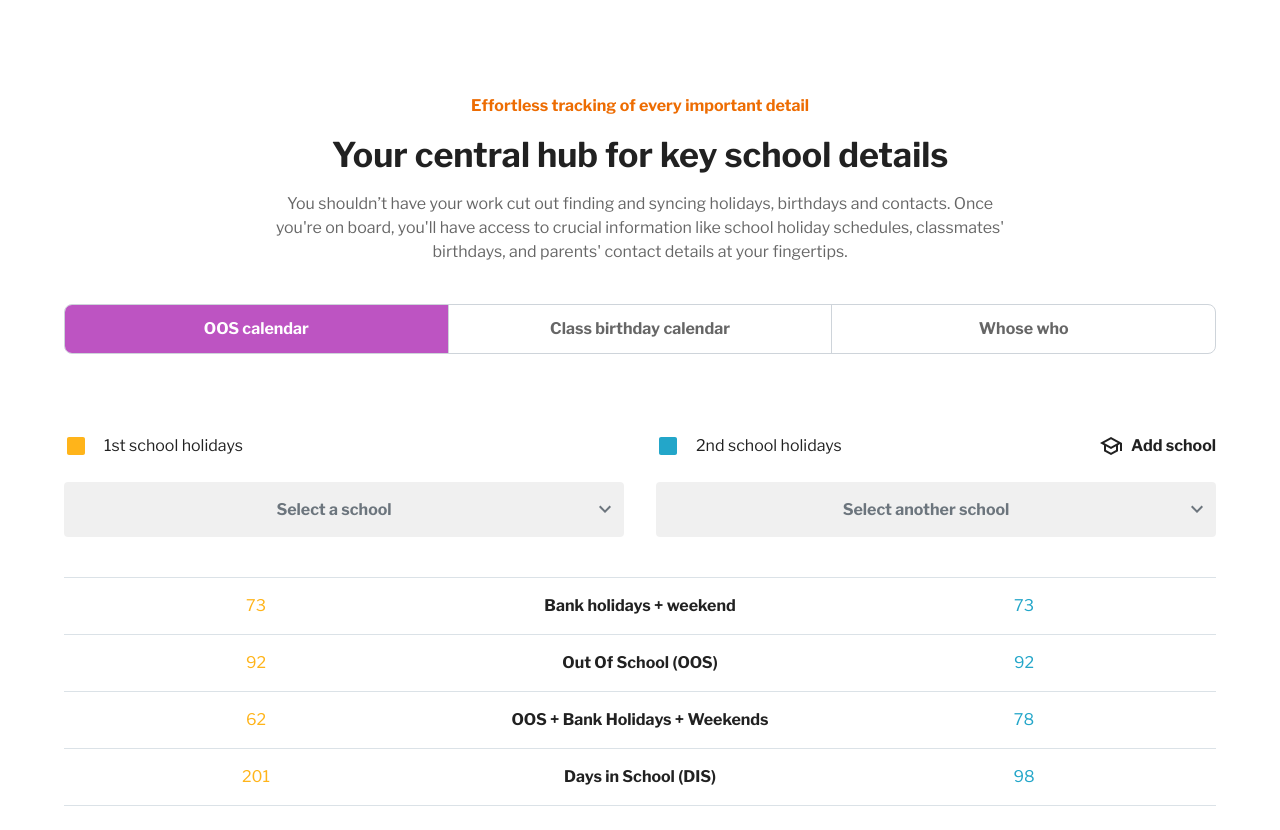
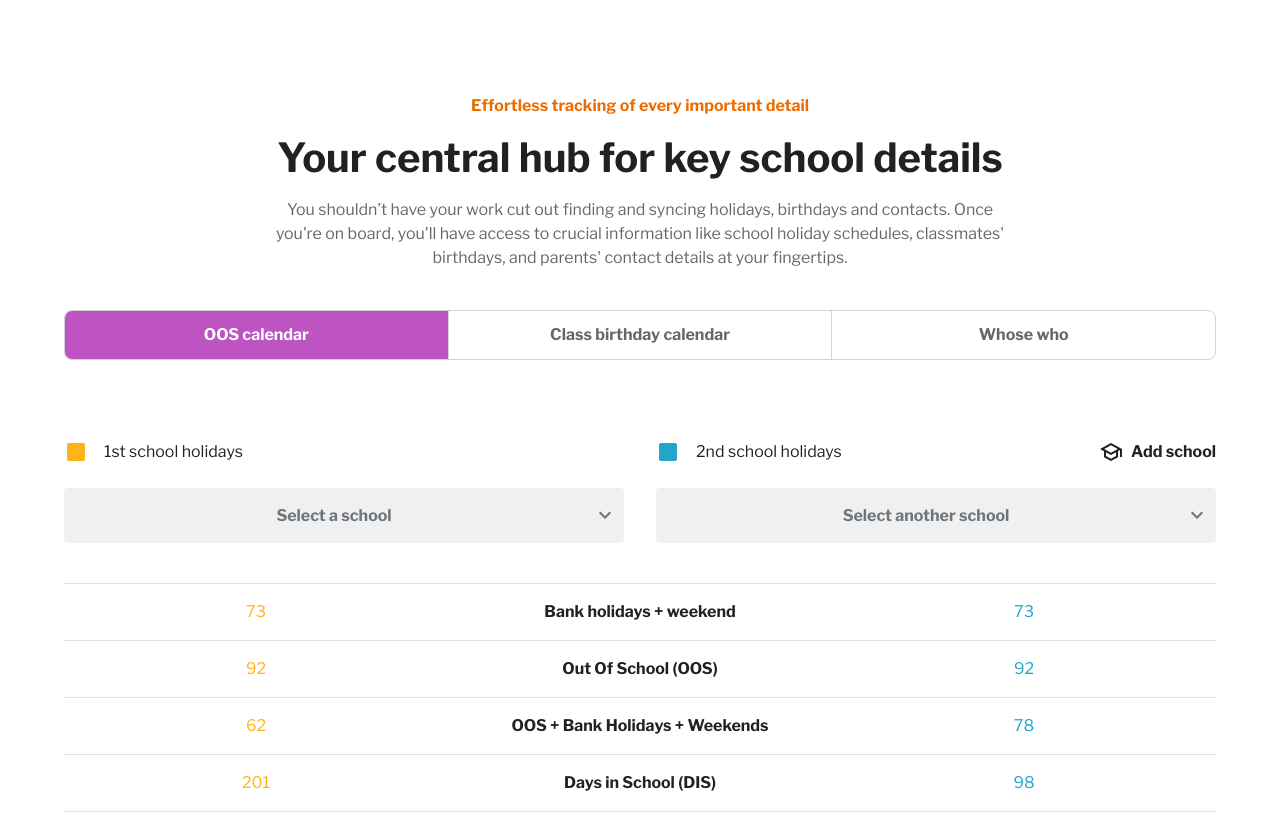
Before and after one commit to digital-brother/ooscca-fe, a Next.js app: page / in a window 1280 px wide. Shown: the part 4820-5650 px from the top of the page. Built offline with nearby package versions, Linux system fonts and the light colour scheme.

Commit message:
Adjust styling

```diff
--- a/src/app/(homepage)/HomepageTabs.js
+++ b/src/app/(homepage)/HomepageTabs.js
@@ -15,10 +15,10 @@ import SchoolStats from "@/app/(homepage)/SchoolStats";
 function HomepageTabsHeader({ sx }) {
   return (
     <Box {...sx}>
-      <Typography variant="body1" color="warning.main" fontWeight="bold">
+      <Typography variant="subheading">
         Effortless tracking of every important detail
       </Typography>
-      <Typography mt={2} variant="h4" fontWeight="bold">
+      <Typography mt={2} variant="h2">
         Your central hub for key school details
       </Typography>
       <Typography mt={2} variant="body1" color="text.secondary">
@@ -51,8 +51,6 @@ const CustomTab = styled(Tab)(({ theme }) => ({
   },
   fontWeight: "bold",
   fontSize: 16,
-  // py: 1.5,
-  // height: 60,
 }));
 
 function Tabs(props) {
--- a/src/app/(homepage)/SchoolStats.js
+++ b/src/app/(homepage)/SchoolStats.js
@@ -36,12 +36,11 @@ function SchoolSelect({ label, schools }) {
         IconComponent={KeyboardArrowDownIcon}
         sx={{
           borderRadius: 1,
-          // bgcolor: "#E9ECEF",
           color: school ? "#0C0E0F" : "#6C757D",
           fontWeight: 700,
           textAlign: "center",
           "& .MuiSelect-icon": {
-            color: school ? "#0C0E0F" : "#6C757D", // Change icon color conditionally
+            color: school ? "#0C0E0F" : "#6C757D",
           },
         }}
       >
```
